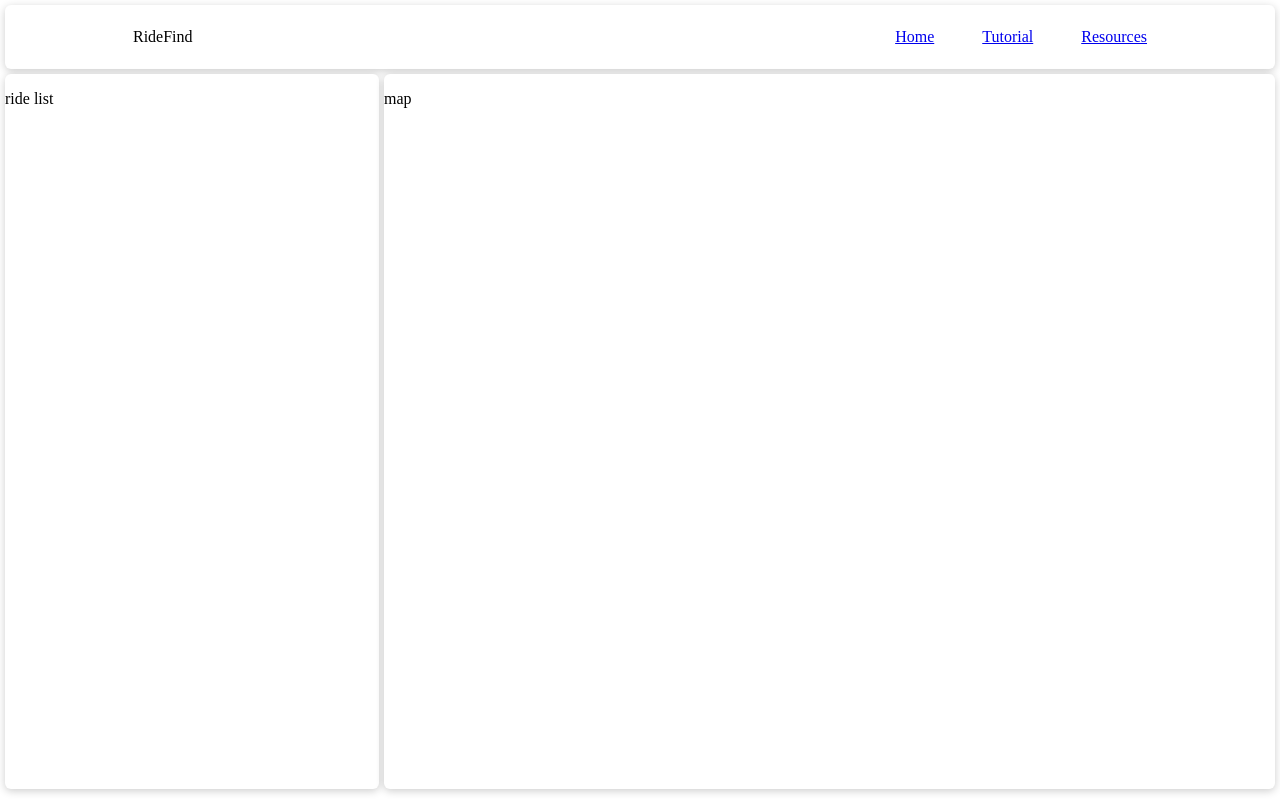
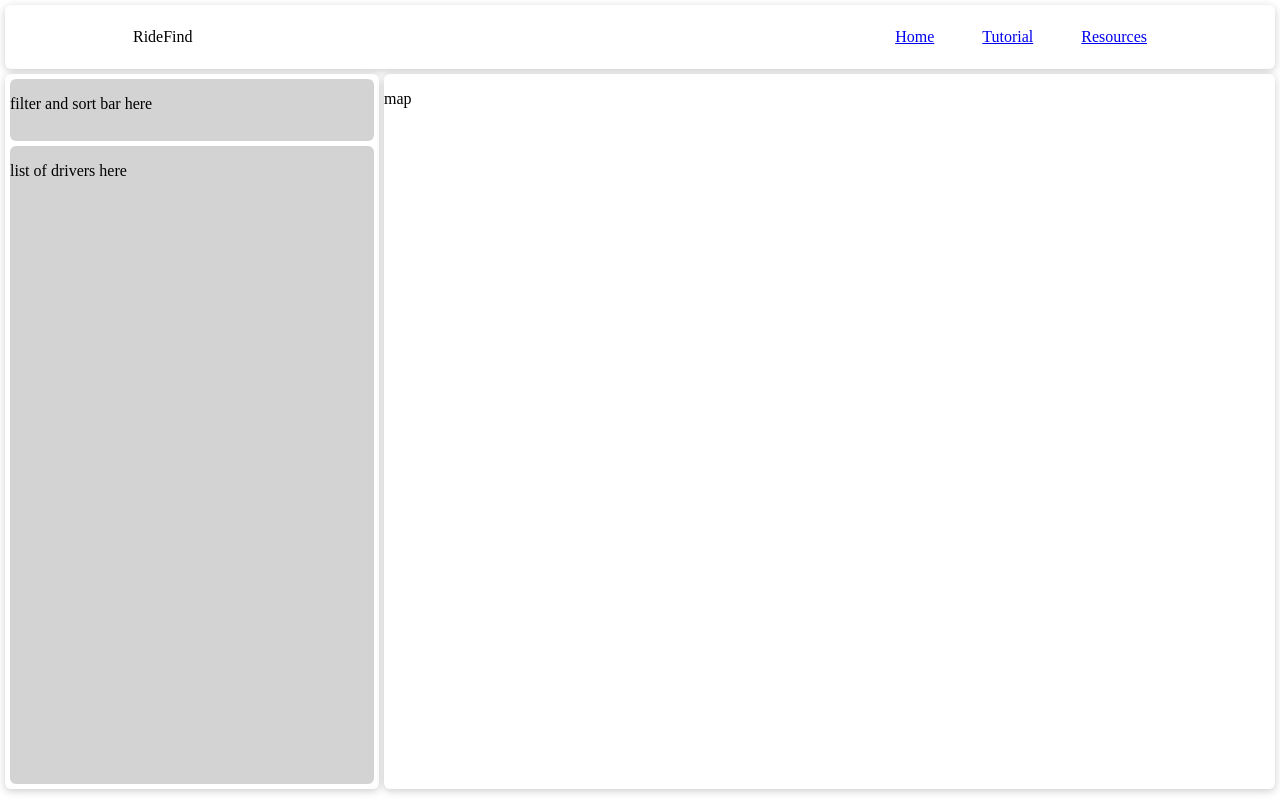
Before and after one commit to powersthegreat/RideFind, a React (Create React App) app: page / in a window 1280 px wide. Built offline with nearby package versions, Linux system fonts and the light colour scheme.

Commit message:
10/18/2022 2

```diff
--- /dev/null
+++ b/src/components/ride_list/DriverList.js
@@ -0,0 +1,13 @@
+import React from 'react';
+
+import classes from './DriverList.module.css'
+
+function DriverList() {
+    return (
+        <div className={classes.container}>
+            <p>list of drivers here</p>
+        </div>
+    );
+}
+
+export default DriverList;
--- /dev/null
+++ b/src/components/ride_list/DriverList.module.css
@@ -0,0 +1,6 @@
+.container {
+    background: lightgrey;
+    border-radius: 6px;
+    /* box-shadow: 0 2px 8px rgba(0, 0, 0, 0.2); */
+    margin: 0px 5px 5px 5px;
+}
--- /dev/null
+++ b/src/components/ride_list/FilterSortBar.js
@@ -0,0 +1,14 @@
+import React from 'react';
+
+import classes from './FilterSortBar.module.css';
+
+
+function FilterSortBar() {
+    return (
+        <div className={classes.container}>
+            <p>filter and sort bar here</p>
+        </div>
+    );
+}
+
+export default FilterSortBar;
--- /dev/null
+++ b/src/components/ride_list/FilterSortBar.module.css
@@ -0,0 +1,6 @@
+.container {
+    background: lightgrey;
+    border-radius: 6px;
+    /* box-shadow: 0 2px 8px rgba(0, 0, 0, 0.2); */
+    margin: 5px 5px 5px 5px;
+}
--- a/src/components/ride_list/RideList.js
+++ b/src/components/ride_list/RideList.js
@@ -1,11 +1,14 @@
 import React from 'react';
 
 import classes from './RideList.module.css';
+import FilterSortBar from './FilterSortBar';
+import DriverList from './DriverList';
 
 function RideList() {
     return (
         <div className={classes.container}>
-            <p>ride list</p>
+            <FilterSortBar></FilterSortBar>
+            <DriverList></DriverList>
         </div>
     );
 }
--- a/src/components/ride_list/RideList.module.css
+++ b/src/components/ride_list/RideList.module.css
@@ -6,4 +6,8 @@
     /* margin-bottom: 5px; */
     border-radius: 6px;
     box-shadow: 0 2px 8px rgba(0, 0, 0, 0.2);
+
+    display: grid;
+    grid-template-columns: 100%;
+    grid-template-rows: 10%;
 }
```
